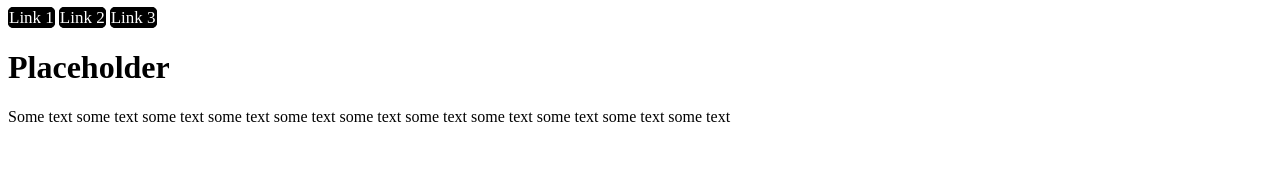
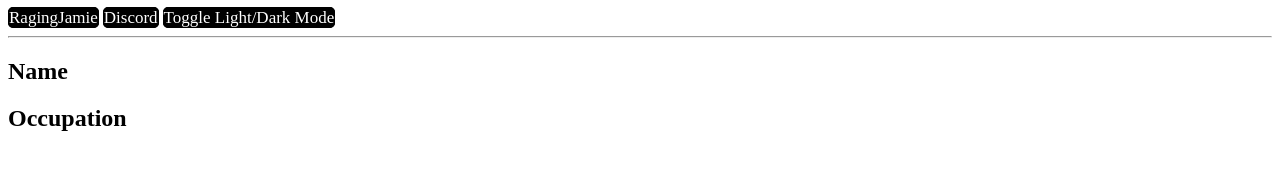
Before and after one commit to RagingJamie/RagingJamie.github.io, a plain HTML site: page index.html in a window 1280 px wide. Drawn offline with Linux system fonts and the light colour scheme.

Commit message:
Update index.html

```diff
--- a/index.html
+++ b/index.html
@@ -1,19 +1,27 @@
-<DOCTYPE html>
-  <html>
+<!DOCTYPE html>
+<html lang="en-US">
   <head>
-      <title>Hello!</title>
+    <title>RagingJamie</title>
     <link rel="stylesheet" type="text/css" href="styles.css">
+    <script src="scripts.js"></script>
+    <meta charset="utf-8">
+    <meta name="author" content="RagingJamie">
+    <meta name="description" content="RagingJamie's own website!">
   </head>
   <body>
     <div class="navbar">
-        <a href="#">Link 1</a>
-        <a href="#">Link 2</a>
-        <a href="#">Link 3</a>
+      <a href="" class="specialnav">RagingJamie</a>
+      <a href="https://discord.gg/s7mcsmY6Bn">Discord</a>
+      <a onclick="modeToggle()">Toggle Light/Dark Mode</a>
     </div>
-
-      <div class="sect1">
-        <h1>Placeholder</h1>
-        <p>Some text some text some text some text some text some text some text some text some text some text some text </p>
+    <hr>
+    <div class="main">
+      <section class="mainsection1">
+        <h2>Name</h2>
+        <h1>Occupation</h1>
+      </section>
+      <section class="mainsection2">
+      </section>
     </div>
   </body>
 </html>
```
Lines whose indentation alone changed are shown as unchanged.
